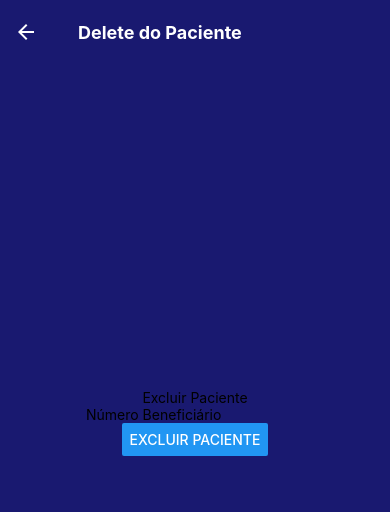
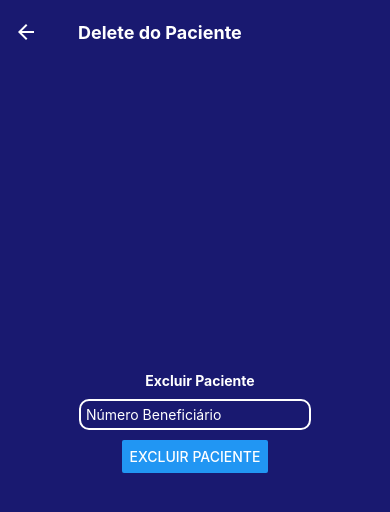
Before and after one commit to Ryan-Felix/App_Clinica, a React Native app: screen /DeleteP in a window 390 px wide. Shown: the top 512 px of the page. Built offline with nearby package versions, Linux system fonts and the light colour scheme.

Commit message:
Add files via upload

```diff
--- a/src/screens/Paciente/Delete/style.js
+++ b/src/screens/Paciente/Delete/style.js
@@ -19,6 +19,16 @@ const styles = StyleSheet.create({
 
   },
 
+  input: {
+    color: 'white',
+    marginBottom:10,
+    marginTop:10,
+    padding:5,
+    borderRadius:10,
+    borderColor: 'white',
+    borderWidth: 2
+  },
+
   inputDiv: {
     flexDirection: 'row',
     alignItems: 'center',
@@ -26,11 +36,11 @@ const styles = StyleSheet.create({
 
   },
 
-  Text: {
+
+  text: {
     color: 'white',
-    marginRight: 10,
     fontWeight: 'bold',
-
+    marginLeft: 10,
   },
 
 
```
Also changed, not shown: src/screens/Paciente/Delete/index.js (line endings or trailing spaces).
